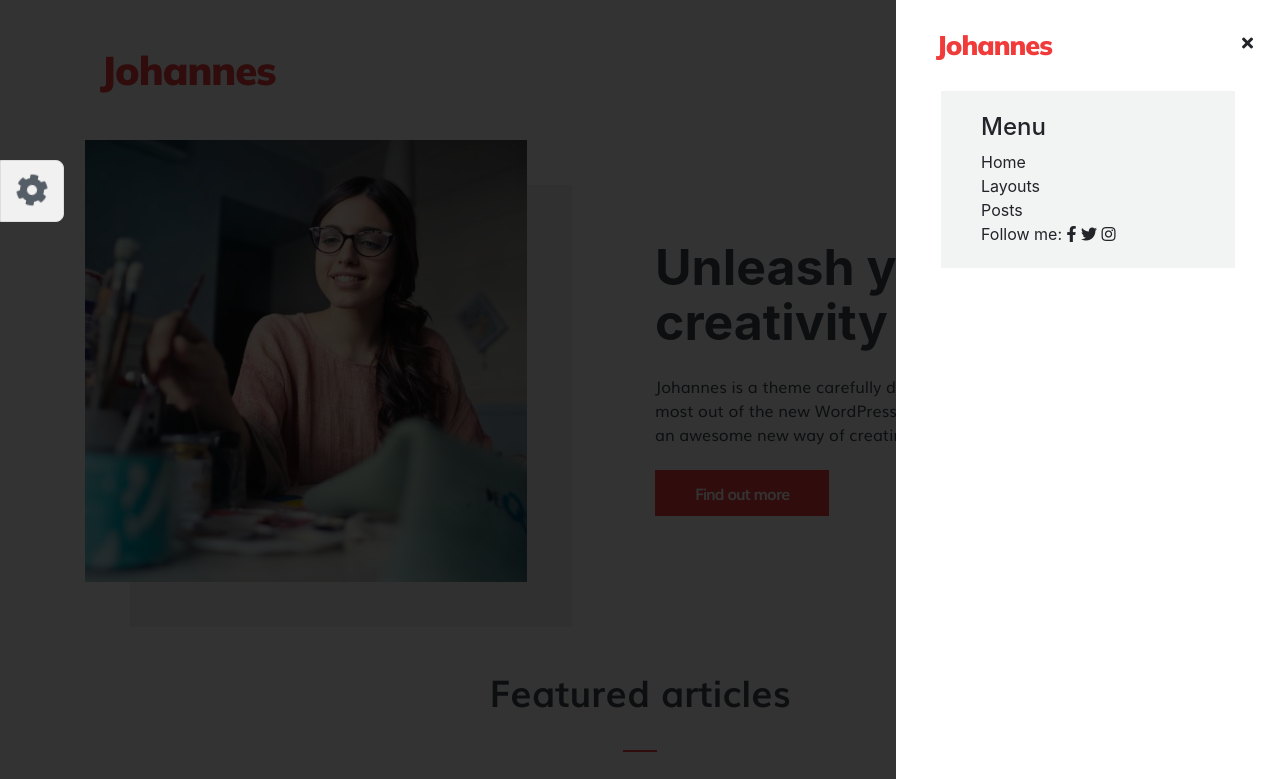
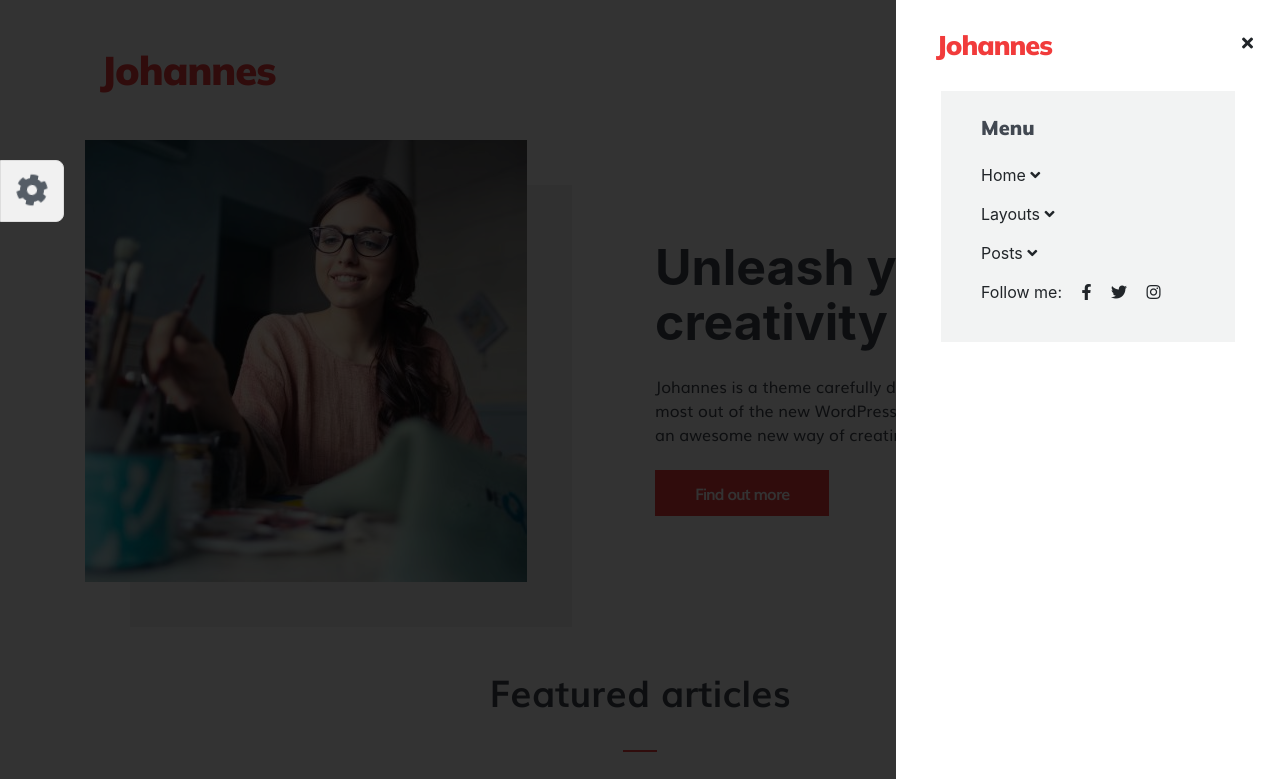
Before and after one commit to absolute18/Proiect1, a website: page index.html in a window 1280 px wide. Shown: the top 779 px of the page. Drawn offline with Linux system fonts and the light colour scheme; files whose address does not match are found by name.

Commit message:
Add icon

```diff
--- a/index.html
+++ b/index.html
@@ -356,12 +356,12 @@
 			</div>
 			<div class="card-menu">
 				<div class="title">
-					<h4>Menu</h4>
+					Menu
 				</div>
 				<ul>
-				  <li>Home</li>
-				  <li>Layouts</li>
-				  <li>Posts</li>
+				  <li>Home <i class="fas fa-angle-down"></i> </li>
+				  <li>Layouts <i class="fas fa-angle-down"></i> </li>
+				  <li>Posts <i class="fas fa-angle-down"></i> </li>
 				  <li class="icon">
 				  	Follow me:
 				  		<i class="fab fa-facebook-f"></i>
--- a/sass/style.scss
+++ b/sass/style.scss
@@ -488,6 +488,14 @@ header{
 	width: 30%;
 	z-index: 10;
 	background: #fff;
+		.title{
+			margin-bottom: 20px;
+			font-family: 'Mulish', sans-serif;
+			font-weight: 900;
+			font-size: 20px;
+			color: $gray-2;
+		}
+
 		.logo{
 			font-size: 27px;
 			color: $red;
@@ -496,18 +504,32 @@ header{
 			font-family: 'Mulish', sans-serif;
 			margin: 25px 40px;
 		}
-		.fas{
+
+		.fa-times{
 			margin: 35px 0 15px 150px;
 			cursor: pointer;
 		}
+
 		.card-menu{
 			margin: 0 30px;
 			background-color: #f2f3f3;
 			padding: 22.5px 40px;
+
 			ul{
 			  list-style-type: none;
   			margin: 0;
-  			padding: 0
+  			padding: 0;
+  			li{
+  				margin-bottom: 15px;
+  			}
+			}
+
+			.fab{
+				margin-left: 15px;
+
+				&:hover{
+					color: $red;
+				}
 			}
 		}
 }
```
Also changed, not shown: css/style.css.
